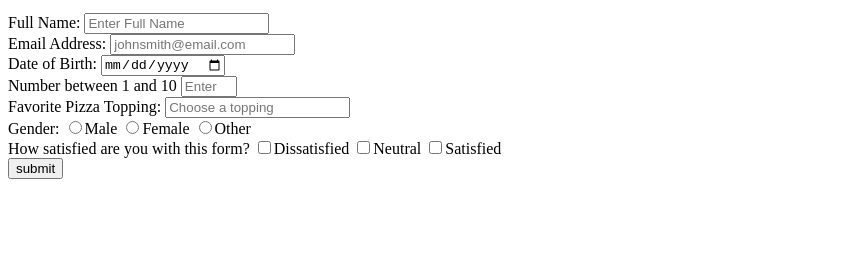
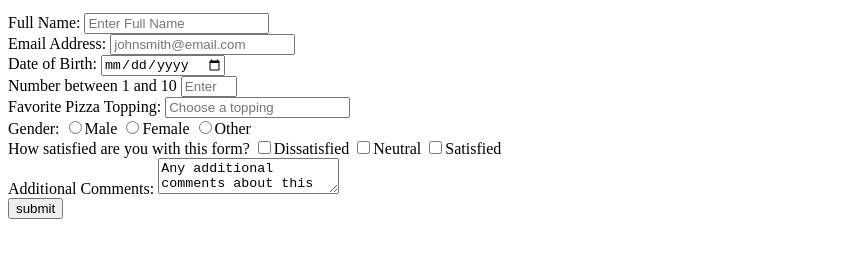
Before and after one commit to aaronlng/survey-form, a plain HTML site: page index.html in a window 1280 px wide. Shown: the part 101-358 px from the top of the page, without its empty margins (0-846 px from the left). Drawn offline with Linux system fonts and the light colour scheme.

Commit message:
user story # 15

```diff
--- a/index.html
+++ b/index.html
@@ -46,6 +46,9 @@
         <input type="checkbox" name="satisfaction" value="neutral">Neutral
         <input type="checkbox" name="satisfaction" value="satisfied">Satisfied
         <br>
+        <label for="comments">Additional Comments:</label>
+        <textarea name="comments">Any additional comments about this survey may go here.</textarea>
+        <br>
         <input type="submit" name="submit" value="submit">
     </form>
 </body>
```
Also changed, not shown: assets/css/main.css (added).
